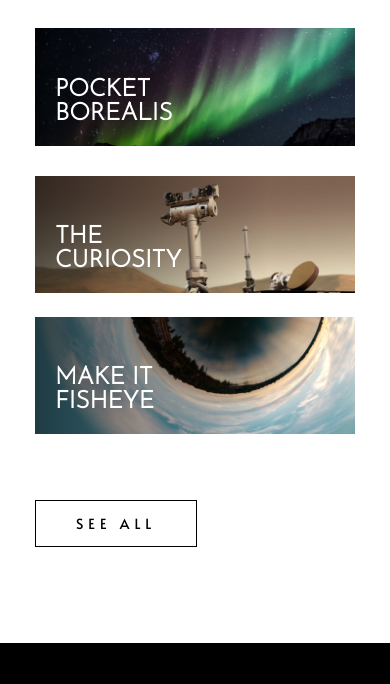
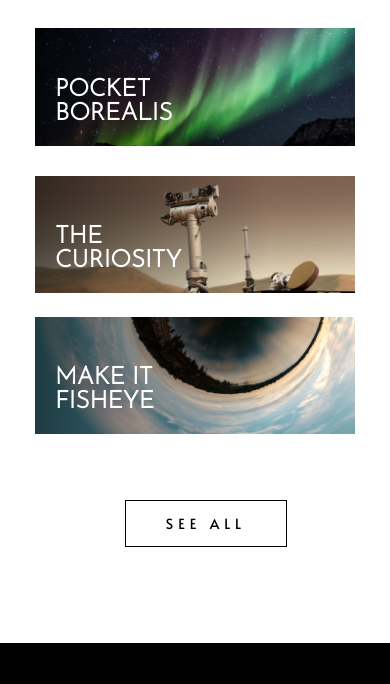
Before and after one commit to rabonas/loopstudios, a plain HTML site: page index.html in a window 390 px wide. Shown: the part 2083-2767 px from the top of the page. Drawn offline with Linux system fonts and the light colour scheme; files whose address does not match are found by name.

Commit message:
1 changed files added

```diff
--- a/css/responsive.css
+++ b/css/responsive.css
@@ -123,7 +123,7 @@
     .creations-link {
         position: absolute;
         bottom: 96px;
-        /* left: 55%; */
+        left: 37%;
     }
 
     .first {
@@ -184,6 +184,10 @@
         font-size: 32px;
     }
 
+    .creations-link {
+        left: 32%;
+    }
+
     .img-name {
         font-size: 24px;
         width: 140px;
```
